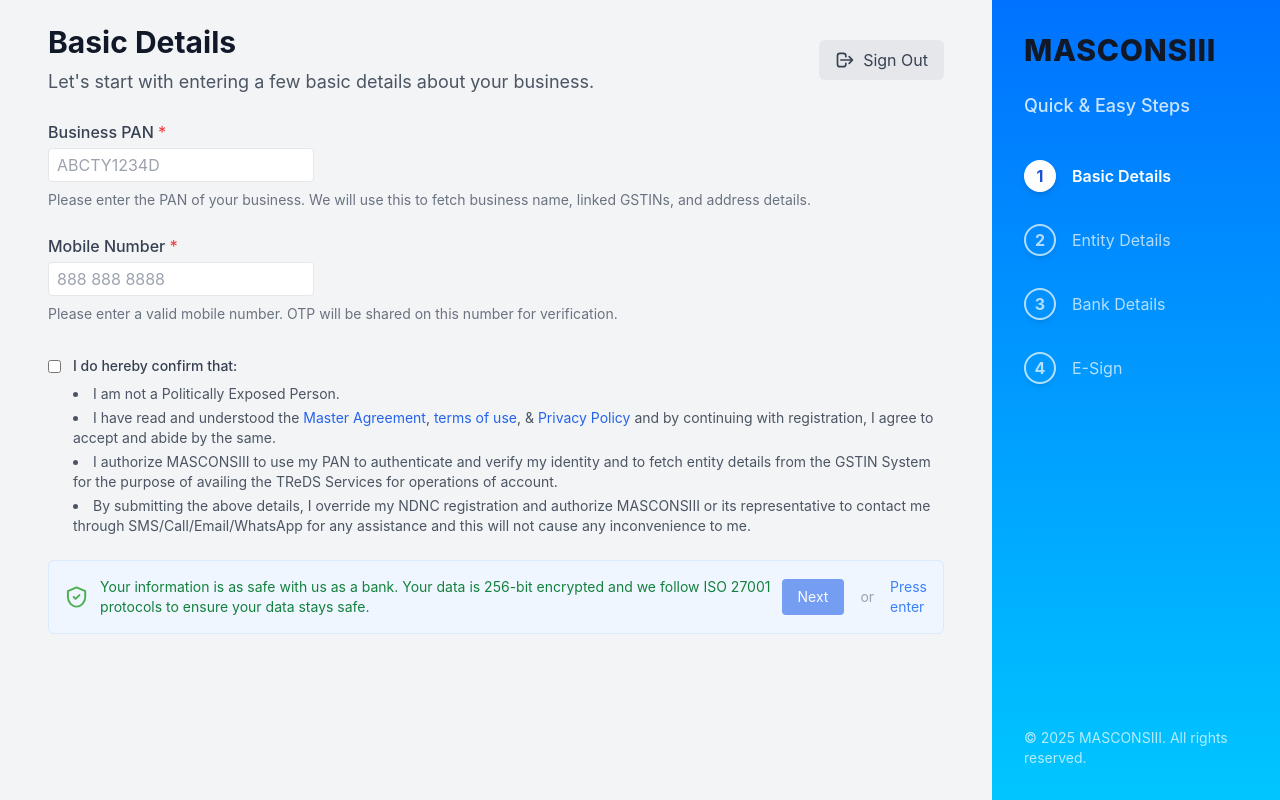
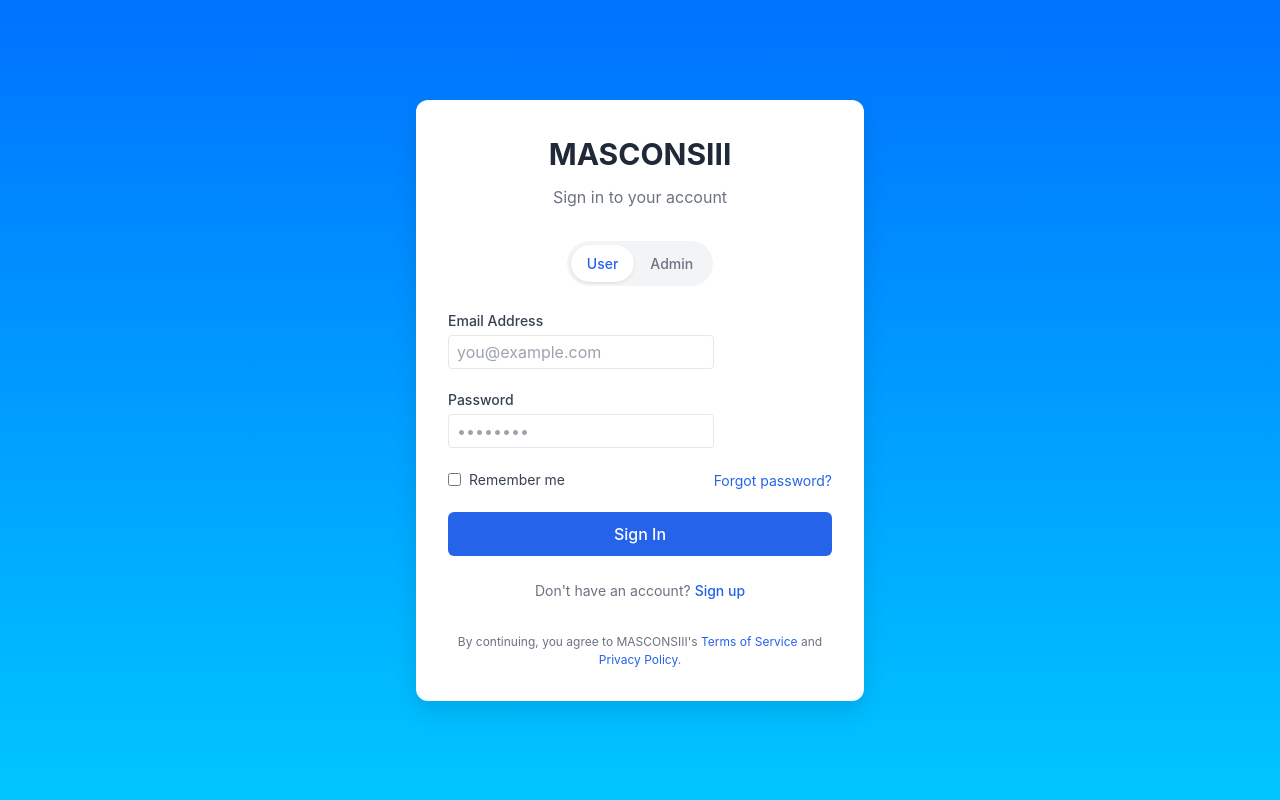
Before and after one commit to the-h-b/MASCONSIII, a React (Create React App) app: page / in a window 1280 px wide. Built offline with nearby package versions, Linux system fonts and the light colour scheme.

Commit message:
Add files via upload

```diff
--- a/src/App.js
+++ b/src/App.js
@@ -1,5 +1,6 @@
 import React from 'react';
 import { BrowserRouter as Router, Routes, Route } from 'react-router-dom';
+import Auth from './pages/Auth.jsx';
 import BasicDetails from './pages/BasicDetails.jsx';
 import BasicDetails1 from './pages/BasicDetails-1.jsx';
 import GSTSelection from './pages/SelectGST.jsx';
@@ -9,25 +10,77 @@
 import EntityDetail2 from './pages/EntityDetail2.jsx';
 import BankDetails from './pages/BankDetails.jsx';
 import Dashboard from './pages/Dashboard.jsx';
+import AdminDashboard from './pages/AdminDashboard.jsx';
 import Invoice from './pages/Invoice.jsx';
 import FinancingMain from './pages/FinancingMain.jsx';
+import ProtectedRoute from './components/ProtectedRoute.jsx';
 
 const App = () => {
   return (
     <Router>
       <Routes>
-        <Route path="/" element={<BasicDetails />} />
-        <Route path="/basic-details1" element={<BasicDetails1 />} />
-        <Route path="/gst-selection" element={<GSTSelection />} />
-        <Route path="/select-gst2" element={<SelectGST2 />} />
-        <Route path="/entity-detail" element={<EntityDetails />} />
-        <Route path="/entity-detail1" element={<EntityDetail1 />} />
-        <Route path="/entity-detail2" element={<EntityDetail2 />} />
-        <Route path="/bank-details" element={<BankDetails />} />
-        <Route path="/dashboard" element={<Dashboard />} />
-        <Route path="/invoice" element={<Invoice />} />
-        <Route path="/financing" element={<FinancingMain />} />
-        {/* <Route path="*" element={<div>404 Not Found</div>} /> */}
+        <Route path="/" element={<Auth />} />
+        <Route path="/basic-details" element={
+          <ProtectedRoute requiredRole="user">
+            <BasicDetails />
+          </ProtectedRoute>
+        } />
+        <Route path="/basic-details1" element={
+          <ProtectedRoute requiredRole="user">
+            <BasicDetails1 />
+          </ProtectedRoute>
+        } />
+        <Route path="/gst-selection" element={
+          <ProtectedRoute requiredRole="user">
+            <GSTSelection />
+          </ProtectedRoute>
+        } />
+        <Route path="/select-gst2" element={
+          <ProtectedRoute requiredRole="user">
+            <SelectGST2 />
+          </ProtectedRoute>
+        } />
+        <Route path="/entity-detail" element={
+          <ProtectedRoute requiredRole="user">
+            <EntityDetails />
+          </ProtectedRoute>
+        } />
+        <Route path="/entity-detail1" element={
+          <ProtectedRoute requiredRole="user">
+            <EntityDetail1 />
+          </ProtectedRoute>
+        } />
+        <Route path="/entity-detail2" element={
+          <ProtectedRoute requiredRole="user">
+            <EntityDetail2 />
+          </ProtectedRoute>
+        } />
+        <Route path="/bank-details" element={
+          <ProtectedRoute requiredRole="user">
+            <BankDetails />
+          </ProtectedRoute>
+        } />
+        <Route path="/dashboard" element={
+          <ProtectedRoute requiredRole="user">
+            <Dashboard />
+          </ProtectedRoute>
+        } />
+        <Route path="/admin-dashboard" element={
+          <ProtectedRoute requiredRole="admin">
+            <AdminDashboard />
+          </ProtectedRoute>
+        } />
+        <Route path="/invoice" element={
+          <ProtectedRoute requiredRole="user">
+            <Invoice />
+          </ProtectedRoute>
+        } />
+        <Route path="/financing" element={
+          <ProtectedRoute requiredRole="user">
+            <FinancingMain />
+          </ProtectedRoute>
+        } />
+        <Route path="*" element={<Auth />} />
       </Routes>
     </Router>
   );
```
